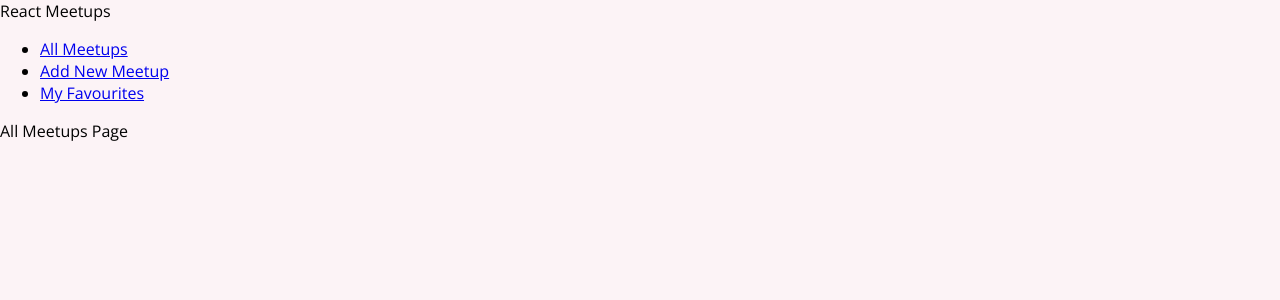
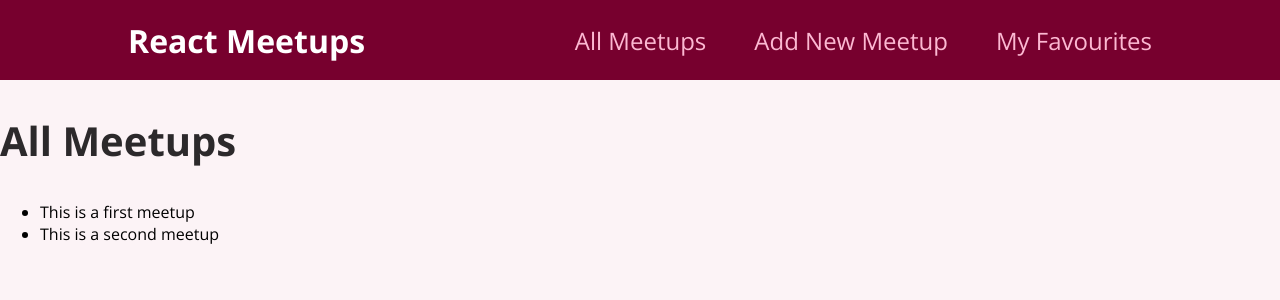
Before and after one commit to mayvastech/react-course-2, a React (Create React App) app: page / in a window 1280 px wide. Shown: the top 300 px of the page. Built offline with nearby package versions, Linux system fonts and the light colour scheme.

Commit message:
CSS for Nav page + Output Meetup list
Outputted dynamic list of Meetups using map method

```diff
--- a/src/components/layout/MainNavigation.js
+++ b/src/components/layout/MainNavigation.js
@@ -3,8 +3,8 @@ import classes from "./MainNavigation.module.css";
 
 function MainNavigation() {
   return (
-    <header>
-      <div>React Meetups</div>
+    <header className= {classes.header}>
+      <div className= {classes.logo}>React Meetups</div>
       <nav>
         <ul>
           <li>
--- a/src/components/layout/MainNavigation.module.css
+++ b/src/components/layout/MainNavigation.module.css
@@ -0,0 +1,47 @@
+.header {
+    width: 100%;
+    height: 5rem;
+    display: flex;
+    align-items: center;
+    justify-content: space-between;
+    background-color: #77002e;
+    padding: 0 10%;
+  }
+
+  .logo {
+    font-size: 2rem;
+    color: white;
+    font-weight: bold;
+  }
+
+  .header ul {
+    list-style: none;
+    margin: 0;
+    padding: 0;
+    display: flex;
+    align-items: baseline;
+  }
+
+  .header li {
+    margin-left: 3rem;
+  }
+
+  .header a {
+    text-decoration: none;
+    font-size: 1.5rem;
+    color: #fcb8d2;
+  }
+
+  .header a:hover,
+  .header a:active,
+  .header a.active {
+    color: white;
+  }
+
+  .badge {
+    background-color: #cc2062;
+    color: white;
+    border-radius: 12px;
+    padding: 0 1rem;
+    margin-left: 0.5rem;
+  }
--- a/src/pages/AllMeetups.js
+++ b/src/pages/AllMeetups.js
@@ -1,5 +1,35 @@
+const DUMMY_DATA = [
+  {
+    id: "m1",
+    title: "This is a first meetup",
+    image:
+      "https://images.pexels.com/photos/2356045/pexels-photo-2356045.jpeg?auto=compress&cs=tinysrgb&dpr=2&h=750&w=1260",
+    address: "Meetupstreet 5, 12345 Meetup City",
+    description:
+      "This is a first, amazing meetup which you definitely should not miss. It will be a lot of fun!",
+  },
+  {
+    id: "m2",
+    title: "This is a second meetup",
+    image:
+      "https://upload.wikimedia.org/wikipedia/commons/thumb/d/d3/Stadtbild_M%C3%BCnchen.jpg/2560px-Stadtbild_M%C3%BCnchen.jpg",
+    address: "Meetupstreet 5, 12345 Meetup City",
+    description:
+      "This is a second, amazing meetup which you definitely should not miss. It will be a lot of fun!",
+  },
+];
+
 function AllMeetupsPage() {
-  return <div>All Meetups Page</div>;
+  return (
+    <section>
+      <h1>All Meetups</h1>
+      <ul>
+        {DUMMY_DATA.map((meetup) => {
+          return <li key={meetup.id}>{meetup.title}</li>;
+        })}
+      </ul>
+    </section>
+  );
 }
 
 export default AllMeetupsPage;
```
